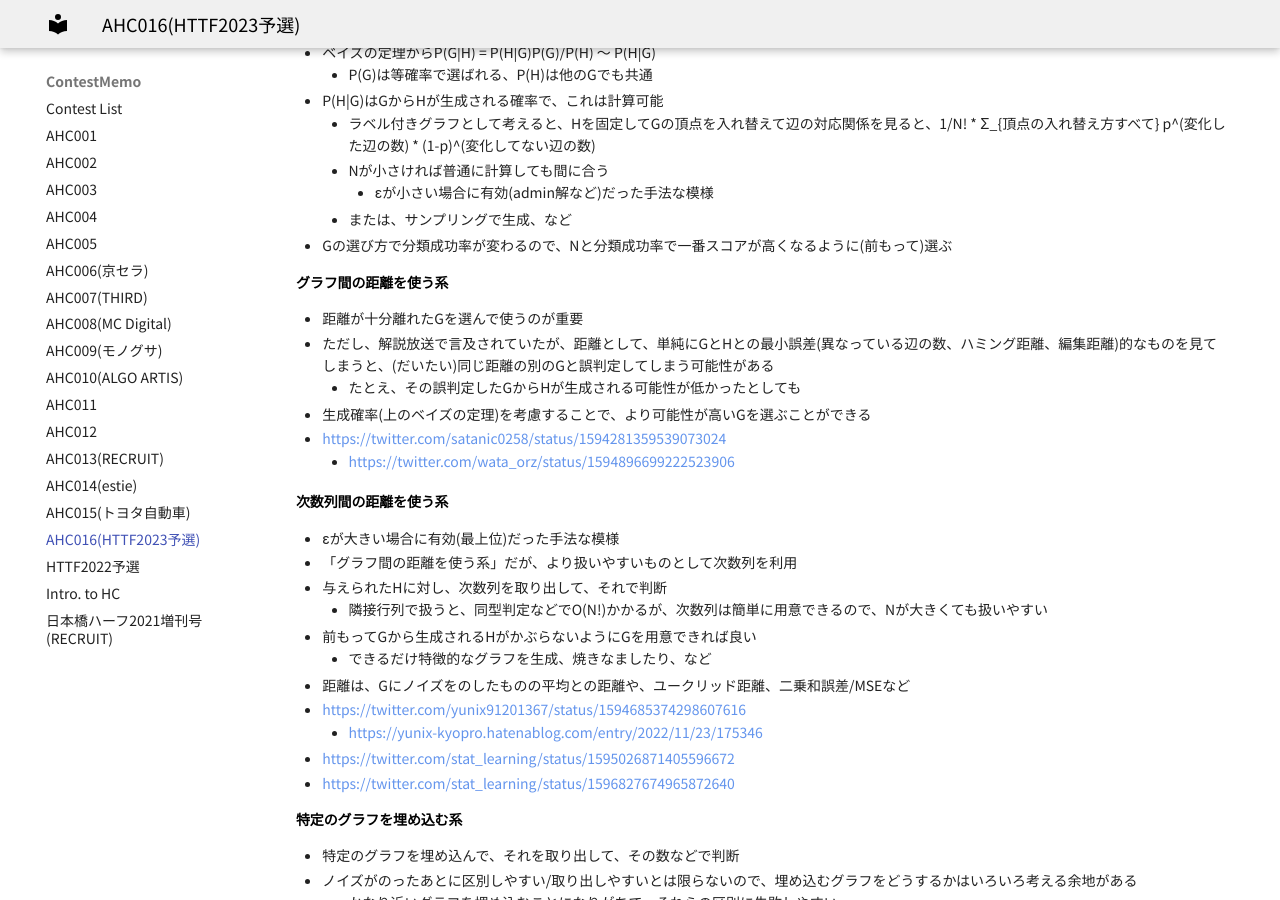
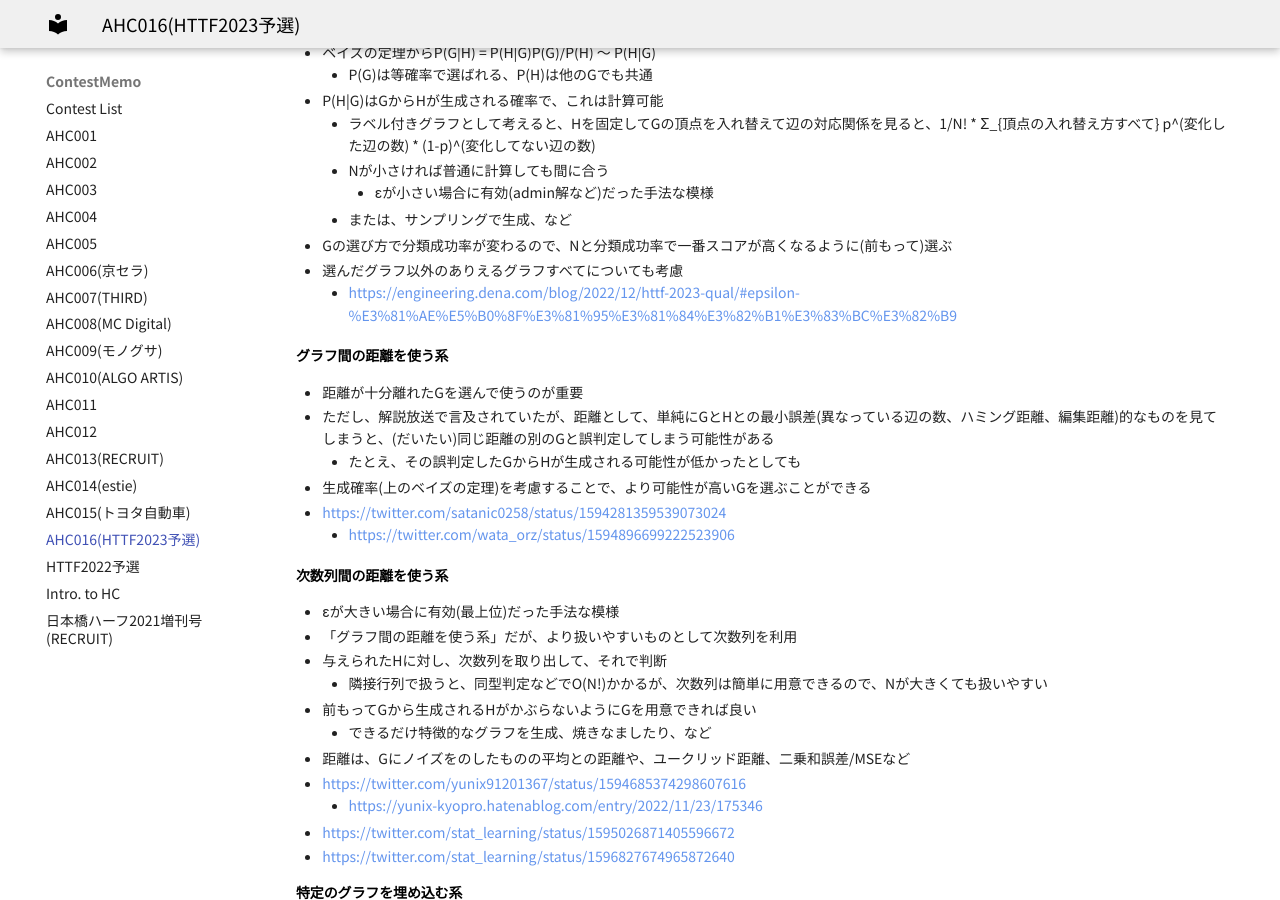
Before and after one commit to jetbead/AtCoderHeuristicContestMemo, an MkDocs documentation site: the page built from docs/ContestMemo/ahc016.md, in a window 1280 px wide and 900 px high, scrolled down 2035 px. Built offline with MkDocs 1.6.1 and Material for MkDocs 9.7.7, drawn with Linux system fonts in a browser that asks for light colours; some web fonts are replaced; some of the changed text lies outside the part shown.

Commit message:
Update ahc016.md

````diff
--- a/docs/ContestMemo/ahc016.md
+++ b/docs/ContestMemo/ahc016.md
@@ -85,6 +85,10 @@
     - εが小さい場合に有効(admin解など)だった手法な模様
   - または、サンプリングで生成、など
 - Gの選び方で分類成功率が変わるので、Nと分類成功率で一番スコアが高くなるように(前もって)選ぶ
+- 選んだグラフ以外のありえるグラフすべてについても考慮
+  - https://engineering.dena.com/blog/2022/12/httf-2023-qual/#epsilon-%E3%81%AE%E5%B0%8F%E3%81%95%E3%81%84%E3%82%B1%E3%83%BC%E3%82%B9
+
+
 
 #### グラフ間の距離を使う系
 
@@ -190,7 +194,6 @@
 }
 ```
 
-
 ### 関連する話題
 
 #### 2元対称通信路(Binary Symmetric Channel)
@@ -267,6 +270,8 @@
 - 初の相対スコア
   - 相対スコアシステムの場合は、意図的に調べたいパラメータの領域(例えばε>=0.2とか)について、スコアが0になるように提出すると、差分からその領域の合計点がわかり、TOPとの差がわかる
   - ただしいろいろ前提があるので、あくまで参考程度に
+- 問題の設定によってスコアが違いすぎる&相対スコアで安定的な評価をするのが難しかった
+  - `mean(ln(score))`を使うなど(1位nagissさんの解説)
 - 参加者(提出者)数1000人超え
 - 「皆様の度肝を抜く解説」
   - https://twitter.com/atcoder/status/1594273142746550273
@@ -287,7 +292,8 @@
   - https://twitter.com/wleite/status/1595075685768372227
 
 
-- 1位nagissさん
+- [1位nagissさん](https://engineering.dena.com/blog/2022/12/httf-2023-qual/)
+  - https://atcoder.jp/contests/ahc016/submissions/36930835 (延長戦admin解超え)
 - 2位sugarrrさん
 - [3位ymatsuxさん](https://twitter.com/ymatsux_ac/status/1594271978479046656)
   - https://twitter.com/ymatsux_ac/status/1595063060674535424
````
